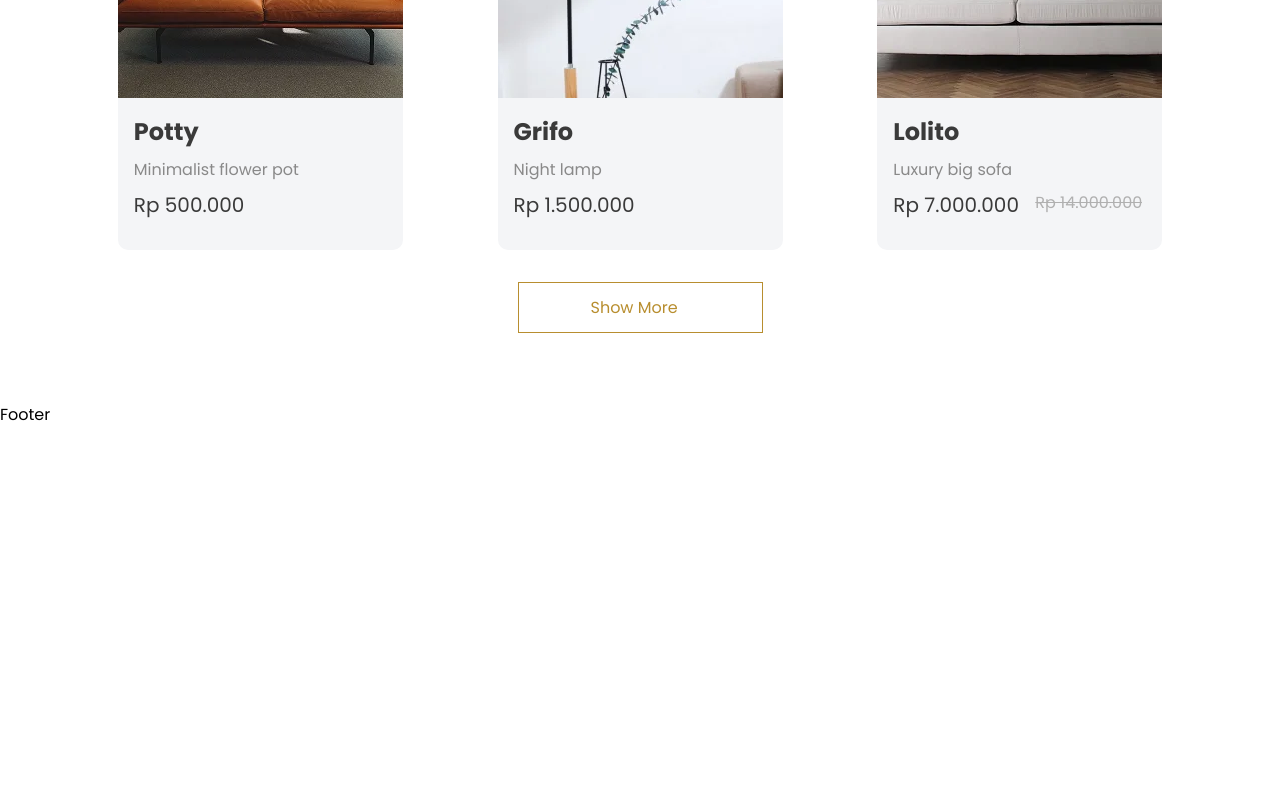
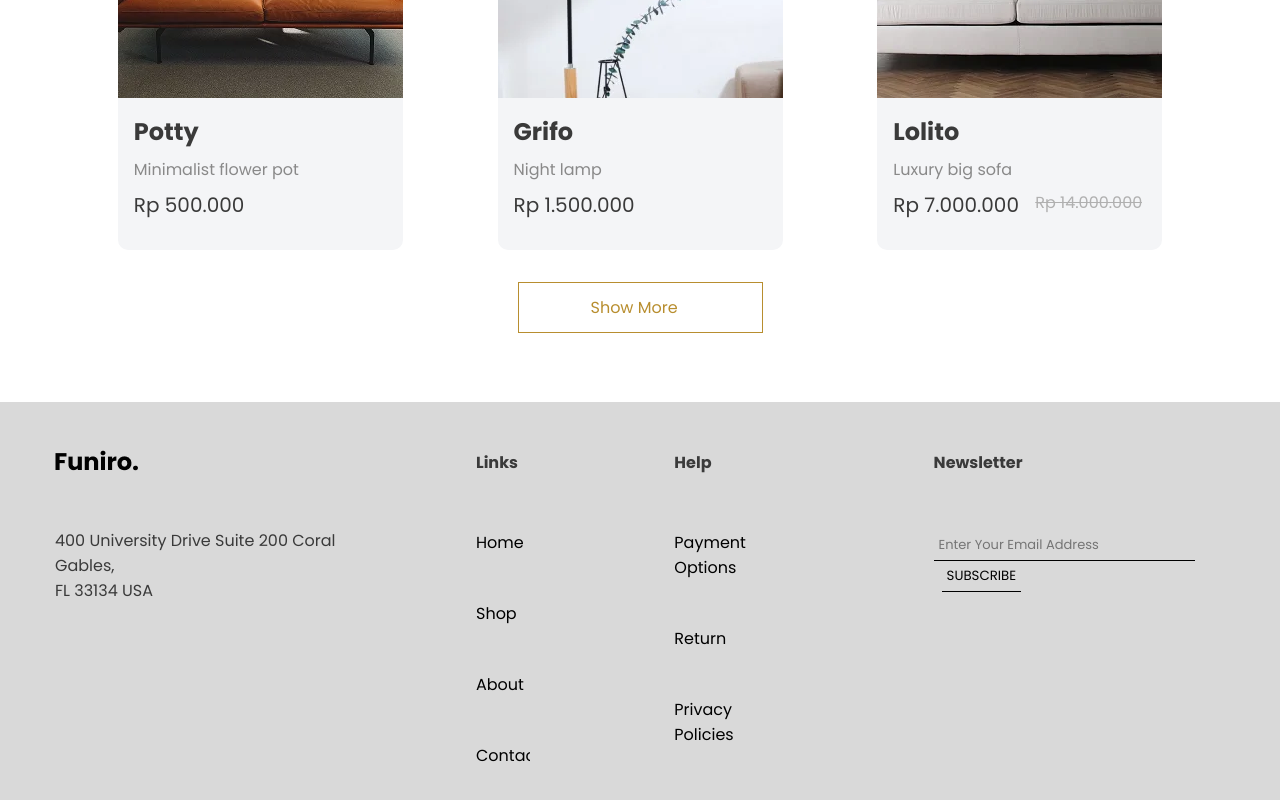
Before and after one commit to Mohsin-Hashmi/e-commerce-app, a React (Vite) app in the folder e-commerce-frontend/: page / in a window 1280 px wide. Shown: the part 3076-3876 px from the top of the page. Before the commit the page ends 3503 px from the top, so only its background shows below. Built offline with nearby package versions, Linux system fonts and the light colour scheme.

Commit message:
Developed the footer component

```diff
--- a/e-commerce-frontend/src/components/Footer/Footer.css
+++ b/e-commerce-frontend/src/components/Footer/Footer.css
@@ -0,0 +1,61 @@
+.footer{
+    background-color: #D9D9D9;
+}
+.footerWrapper{
+    padding: 48px 0 38px 0;
+    display:flex;
+    column-gap: 136px;
+}
+.footerInfo{
+    max-width: 285px;
+    width: 100%;
+}
+.address,.location{
+    font-size: 16px;
+    color: #3A3A3A;
+}
+.address{
+    margin-top: 50px;
+
+}
+.footerPagesLinks{
+    display: flex;
+    column-gap: 144px;
+}
+.footerPagesLinksHeading{
+    font-size: 16px;
+    font: medium;
+    color: #3A3A3A;
+    margin-bottom: 55px;
+}
+.footerPagesLinksOptions{
+    text-decoration: none;
+    display: block;
+    color: #000000;
+}
+.footerPagesLinks ul li{
+    margin-bottom: 46px;
+}
+.footerPagesLinks ul li:last-child{
+    margin-bottom: unset;
+}
+.footerPagesLinksOptions:hover{
+    color: #3A3A3A;
+}
+.emailInput{
+    outline: none;
+    border: none;
+    border-bottom: 1px solid #000000;
+    padding: 5px;
+    background-color: inherit;
+    font-size: 13px;
+}
+.subscribeBtn{
+    padding: 5px;
+    margin-left: 8px;
+    outline: none;
+    border: none;
+    border-bottom: 1px solid #000000;
+    background-color: inherit;
+    cursor: pointer;
+}
--- a/e-commerce-frontend/src/components/Footer/Footer.jsx
+++ b/e-commerce-frontend/src/components/Footer/Footer.jsx
@@ -1,9 +1,74 @@
-
-
+import "./Footer.css";
+import funiroLogo from "../../assets/images/funiroLogo.webp";
+import { Link } from "react-router-dom";
 const Footer = () => {
   return (
-    <div>Footer</div>
-  )
-}
+    <>
+      <footer className="footer">
+        <div className="container">
+          <div className="footerWrapper">
+            <div className="footerInfo">
+              <Link to="">
+                <img src={funiroLogo} alt="funiro logo" />
+              </Link>
+              <p className="address">
+                400 University Drive Suite 200 Coral Gables,
+              </p>
+              <p className="location">FL 33134 USA</p>
+            </div>
+            <div className="footerPagesLinks">
+              <div>
+                <h4 className="footerPagesLinksHeading">Links</h4>
+                <ul>
+                  <li>
+                    <Link className="footerPagesLinksOptions">Home</Link>
+                  </li>
+                  <li>
+                    <Link className="footerPagesLinksOptions">Shop</Link>
+                  </li>
+                  <li>
+                    <Link className="footerPagesLinksOptions">About</Link>
+                  </li>
+                  <li>
+                    <Link className="footerPagesLinksOptions">Contact</Link>
+                  </li>
+                </ul>
+              </div>
+              <div>
+                <h4 className="footerPagesLinksHeading">Help</h4>
+                <ul>
+                  <li>
+                    <Link className="footerPagesLinksOptions">
+                      Payment Options
+                    </Link>
+                  </li>
+                  <li>
+                    <Link className="footerPagesLinksOptions">Return</Link>
+                  </li>
+                  <li>
+                    <Link className="footerPagesLinksOptions">
+                      Privacy Policies
+                    </Link>
+                  </li>
+                </ul>
+              </div>
+              <div>
+                <h4 className="footerPagesLinksHeading">Newsletter</h4>
 
-export default Footer
+                <input
+                  className="emailInput"
+                  type="email"
+                  placeholder="Enter Your Email Address"
+                  required
+                />
+                <button  className="subscribeBtn">SUBSCRIBE</button>
+              </div>
+            </div>
+          </div>
+        </div>
+      </footer>
+    </>
+  );
+};
+
+export default Footer;
```
Also changed, not shown: e-commerce-frontend/src/assets/images/funiroLogo.webp (added).
